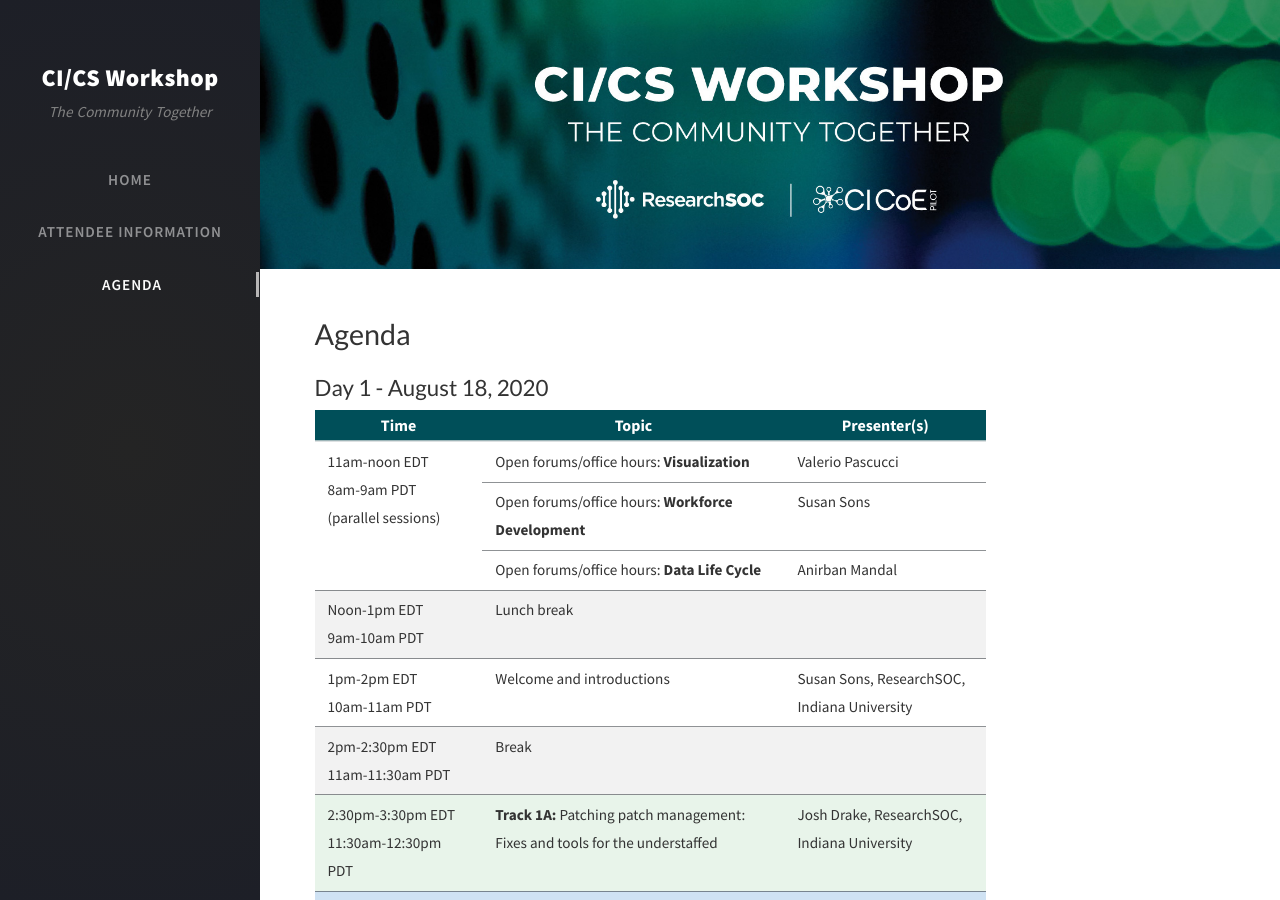
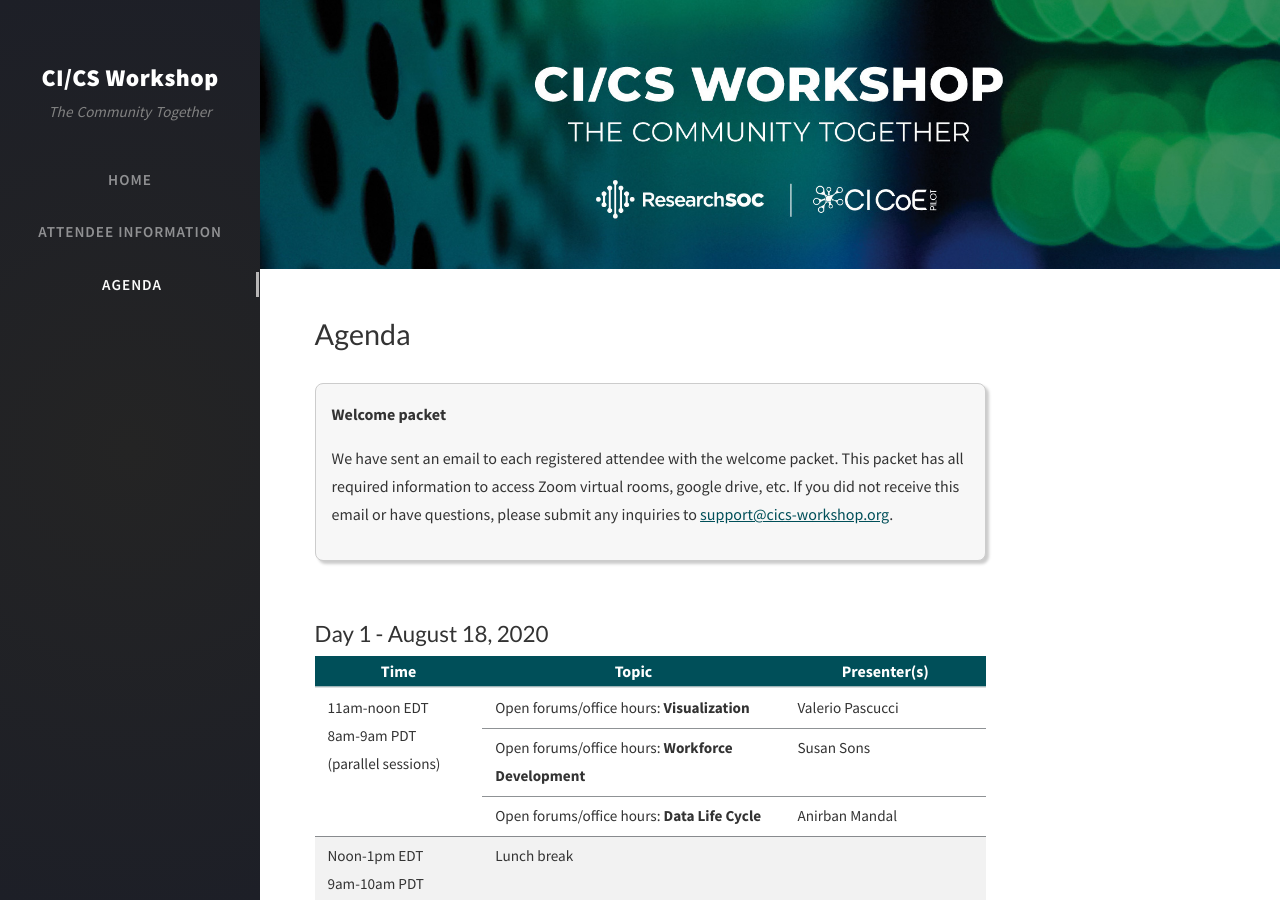
Before and after one commit to cics-workshop/cics-workshop.github.io, a Jekyll site: the page built from agenda.html, in a window 1280 px wide and 900 px high. Built offline with Jekyll 4.4.1, drawn with Linux system fonts in a browser that asks for light colours; nearby versions of some CDN libraries; comment, search, counter and statistics services are not loaded.

Commit message:
updating agenda

```diff
--- a/agenda.html
+++ b/agenda.html
@@ -5,6 +5,19 @@ permalink: /agenda/
 ---
 
 <h1>{{page.title}}</h1>
+
+<div class="col-12 col-lg-12 col-xl-12"
+     style="margin: auto; margin-top: 2em; text-align: left; background-color: #f7f7f7; border: 1px solid #ccc; padding: 1em; border-radius: 0.5em; box-shadow: #ccc 3px 3px 3px">
+    <p><strong>Welcome packet</strong></p>
+    <p>
+        We have sent an email to each registered attendee with the welcome packet. This packet has all required
+        information to access Zoom virtual rooms, google drive, etc. If you did not receive this email or have
+        questions, please submit any inquiries to
+        <a href="mailto:support@cics-workshop.org" style="color: #004F59; text-decoration: underline">
+            support@cics-workshop.org</a>.
+    </p>
+</div>
+<p>&nbsp;</p>
 
 <h2>Day 1 - August 18, 2020</h2>
 
@@ -62,7 +75,8 @@ permalink: /agenda/
     </tr>
     <tr style="background-color: #e8f4ea">
         <td>4pm-5pm EDT <br/> 1pm-2pm PDT</td>
-        <td><strong>Track 1B:</strong> Low-cost, interactive access and visualization of large scale scientific data</td>
+        <td><strong>Track 1B:</strong> Low-cost, interactive access and visualization of large scale scientific data
+        </td>
         <td>Valerio Pascucci, Steve Petruzza, and Giorgio Scorzelli, Scientific Computing and Imaging Institute,
             University of Utah
         </td>
@@ -94,7 +108,9 @@ permalink: /agenda/
             8am-1pm PDT
         </td>
         <td>Log analysis workshop. This workshop walks participants through the security log analysis lifecycle.</td>
-        <td>Mark Krenz, ResearchSOC, Indiana University; Ishan Abhinit, Research SOC, Center for Applied Cybersecurity Research, Indiana University</td>
+        <td>Mark Krenz, ResearchSOC, Indiana University; Ishan Abhinit, Research SOC, Center for Applied Cybersecurity
+            Research, Indiana University
+        </td>
     </tr>
     </tbody>
 </table>
```
